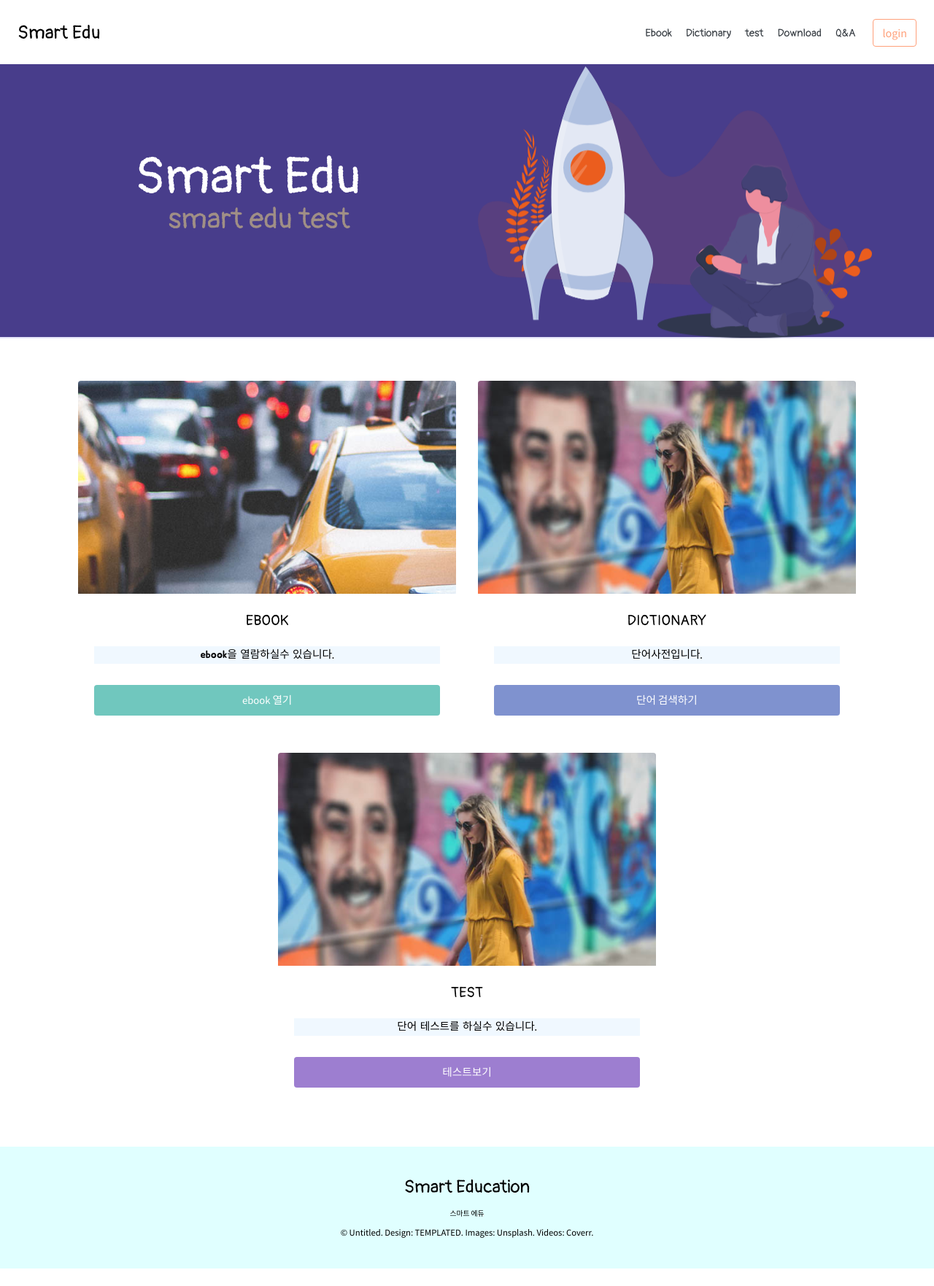
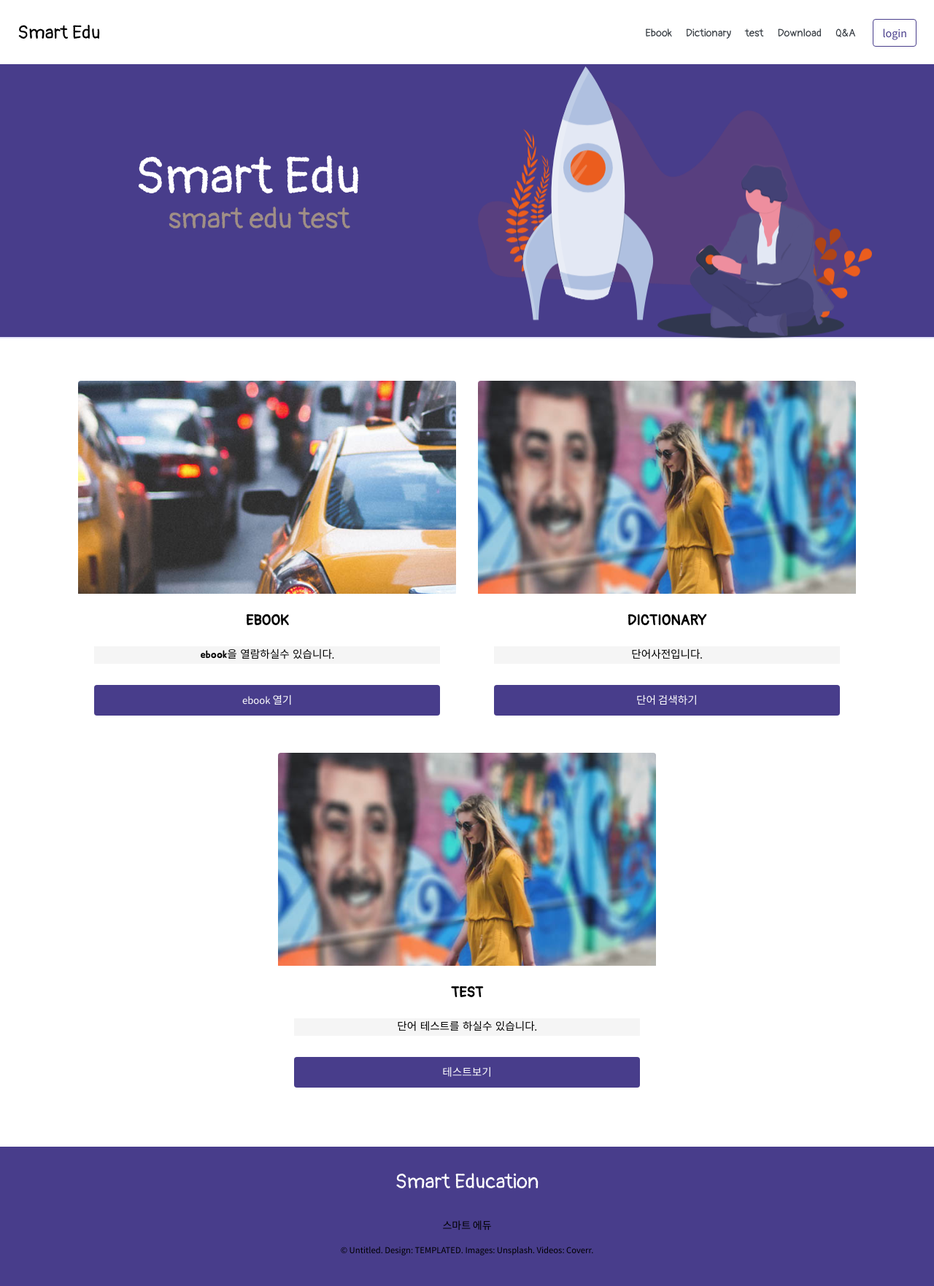
Before and after one commit to comdoller/Language-Education-Flatform, a Django app: page / in a window 1280 px wide. Shown: the whole page at 73% size. Before the commit the page ends 1739 px from the top, so only its background shows below. Run offline with Django 3.2, Linux system fonts and the light colour scheme; some libraries are stand-ins or nearby versions.

Commit message:
디자인 수정

```diff
--- a/smartEdu/dictionary/templates/dictionary/dictionary.html
+++ b/smartEdu/dictionary/templates/dictionary/dictionary.html
@@ -26,7 +26,7 @@
     {% if dictionaryAll %}
         <table class="table" style="text-align : center; width : 80%;">
             <thread>
-                <tr style="border-bottom: 2px solid #1bb1dc;">
+                <tr style="border-bottom: 2px solid #9400D3;">
                 <td>no</td>
                 <td>테툼어</td>
                 <td>영어</td>
@@ -38,7 +38,7 @@
 
     {% for s in dictionaryAll %}
 
-    <tr onmouseover="this.style.background='#e8e8e8'" onmouseout="this.style.background='#ffffff'">
+    <tr onmouseover="this.style.background='#E6E6FA'" onmouseout="this.style.background='#ffffff'">
         <td>{{s.dNO}}</td>
         <td>{{s.dTetum}}</td>
         <td>{{s.dEnglish}}</td>
@@ -61,7 +61,7 @@
 
 <table class="table" style="text-align : center;">
     <thread>
-        <tr style="border-bottom: 2px solid #1bb1dc;">
+        <tr style="border-bottom: 2px solid #483D8B;">
             <td>no</td>
             <td>테툼어</td>
             <td>영어</td>
--- a/smartEdu/static/assets/css/main.css
+++ b/smartEdu/static/assets/css/main.css
@@ -10,8 +10,16 @@
 
 /* Reset */
 
-	html, body, div, span, applet, object, iframe, h1, h2, h3, h6, p, blockquote, pre, a, abbr, acronym, address, big, cite, code, del, dfn, em, img, ins, kbd, q, s, samp, small, strike, strong, sub, sup, tt, var, b, u, i, center, dl, dt, dd, ol, li, fieldset, form, label, legend, table, caption, tbody, tfoot, thead, tr, th, td, article, aside, canvas, details, embed, figure, figcaption, footer, header, hgroup, menu, output, ruby, section, summary, time, mark, audio, video {
+	html, body, div, applet, object, iframe, h1, h2, h3, h6, p, blockquote, pre, a, abbr, acronym, address, big, cite, code, del, dfn, em, img, ins, kbd, q, s, samp, small, strike, strong, sub, sup, tt, var, b, u, i, center, dl, dt, dd, ol, li, fieldset, form, label, legend, table, caption, tbody, tfoot, thead, tr, th, td, article, aside, canvas, details, embed, figure, figcaption, footer, header, hgroup, menu, output, ruby, section, summary, time, mark, audio, video {
 		margin: 0;
+		padding: 0;
+		border: 0;
+		font-size: 100%;
+		font: inherit;
+		vertical-align: baseline;
+	}
+	span{
+	    margin: 0;
 		padding: 0;
 		border: 0;
 		font-size: 100%;
@@ -185,7 +195,10 @@
 		}
     h1{
     font-family: 'Pangolin', cursive;
+    color:#fff;
+    font-size:2em;
     }
+
 	h2 {
 		font-size: 1.75em;
 		font-family: 'Pangolin', cursive;
@@ -196,7 +209,7 @@
 	h3 {
 		font-size: 1.35em;
 		font-family: 'Pangolin', cursive;
-
+        font-weight:bold;
 
 	}
 
@@ -215,7 +228,7 @@
 	}
 
 	h6 {
-		font-size: 0.7em;
+		font-size: 1em;
 	}
 
 	sub {
@@ -873,7 +886,7 @@ ul li a:hover, ul li a:focus {
 		-webkit-transition: background-color 0.2s ease-in-out, color 0.2s ease-in-out;
 		-ms-transition: background-color 0.2s ease-in-out, color 0.2s ease-in-out;
 		transition: background-color 0.2s ease-in-out, color 0.2s ease-in-out;
-		background-color: #70c7be;
+		background-color: #483D8B;
 		border-radius: 4px;
 		margin-top:20px;
 
@@ -889,15 +902,32 @@ ul li a:hover, ul li a:focus {
 		text-decoration: none;
 		white-space: nowrap;
 	}
+
 	.btn{
-	color:	#FFA07A;
-	border-color:	#FFA07A;
+	color:		#483D8B;
+	border-color:		#483D8B;
+	}
+	.btn-outline-primary{
+	color:	#483D8B;
+	border-color:	#483D8B;
 	}
 	.btn-info{
-	    color:#FFDAB9;
-	    background-color:#F4A460;
+	    color:#fff;
+	    background-color:#483D8B;
 
 	}
+	.btn-info:active{
+	    color:#fff;
+	    background-color:#483D8B;
+
+	}
+	.btn-info:visited{
+	    color:#fff;
+	    background-color:#483D8B;
+
+	}
+
+
 
 	.qnabtn {
 		-moz-appearance: none;
@@ -1012,7 +1051,7 @@ ul li a:hover, ul li a:focus {
 		input[type="button"].style2,
 		button.style2,
 		.button.style2 {
-			background-color: #7f92cf;
+			background-color: #483D8B
 		}
 
 			input[type="submit"].style2:hover,
@@ -1036,7 +1075,7 @@ ul li a:hover, ul li a:focus {
 		input[type="button"].style3,
 		button.style3,
 		.button.style3 {
-			background-color: #9d7ed0;
+			background-color: #483D8B;
 		}
 
 			input[type="submit"].style3:hover,
@@ -1358,7 +1397,7 @@ ul li a:hover, ul li a:focus {
 
 	#footer {
 		padding: 2em 0 1em 0;
-		background-color: 	#E0FFFF;
+		background-color: 	#483D8B;
 		text-align: center;
 	}
 
--- a/smartEdu/templates/base.html
+++ b/smartEdu/templates/base.html
@@ -109,7 +109,7 @@
 			<!-- Footer -->
 				<footer id="footer">
 					<div class="inner">
-						<h2>Smart Education</h2>
+						<h1>Smart Education</h1>
 						<h6>스마트 에듀 </h6>
 
 
```
Also changed, not shown: other parts of smartEdu/static/assets/css/main.css (+20 -9 lines), smartEdu/board/templates/board.html (+0 -11 lines), smartEdu/board/templates/detail.html (+5 -5 lines), smartEdu/eBook/templates/eBook/home.html (+8 -1 lines).
